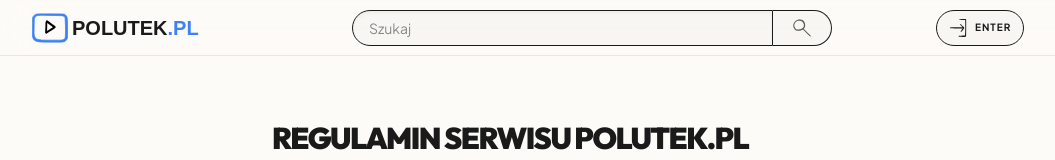
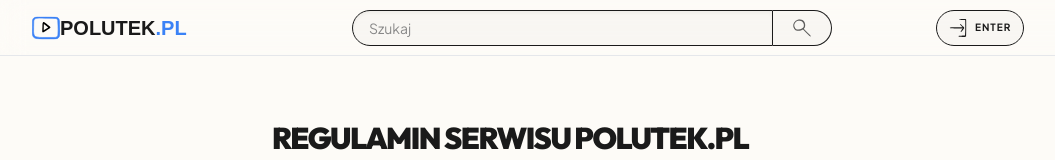
Before and after one commit to pawelekbyra/kraufanding, a Next.js app: page /regulamin in a window 1280 px wide. Shown: the top 160 px of the page, without its empty margins (0-1055 px from the left). Built offline with nearby package versions, Linux system fonts and the light colour scheme; no server answers; a web font is replaced by a local one.

Commit message:
style: further refine navbar logo spacing and icon size
- Reduced YouTube icon size to 28 in Navbar.
- Set gap between icon and brand name to 0 for a tighter fit.
- Re-verified build success.

Co-authored-by: pawelekbyra <222188921+pawelekbyra@users.noreply.github.com>

```diff
--- a/app/components/Navbar.tsx
+++ b/app/components/Navbar.tsx
@@ -53,8 +53,8 @@ const Navbar = () => {
       ) : (
         <>
           <div className="navbar-start flex-1 md:w-56 md:flex-none">
-            <Link href="/" className="btn btn-ghost shrink-0 px-1 md:px-2 min-h-0 h-12 flex items-center gap-1 hover:bg-transparent">
-              <Youtube size={36} className="shrink-0" />
+            <Link href="/" className="btn btn-ghost shrink-0 px-1 md:px-2 min-h-0 h-12 flex items-center gap-0 hover:bg-transparent">
+              <Youtube size={28} className="shrink-0" />
               <BrandName className="text-lg md:text-xl" variant="handwriting" />
             </Link>
           </div>
```
